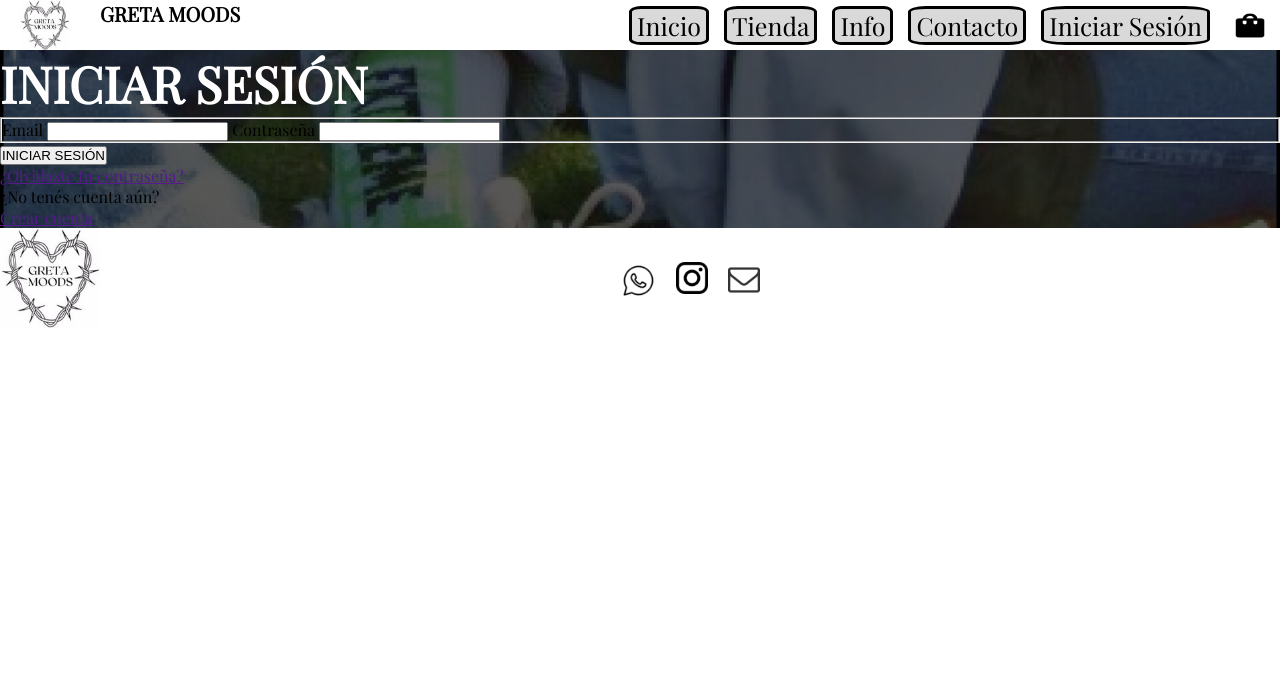
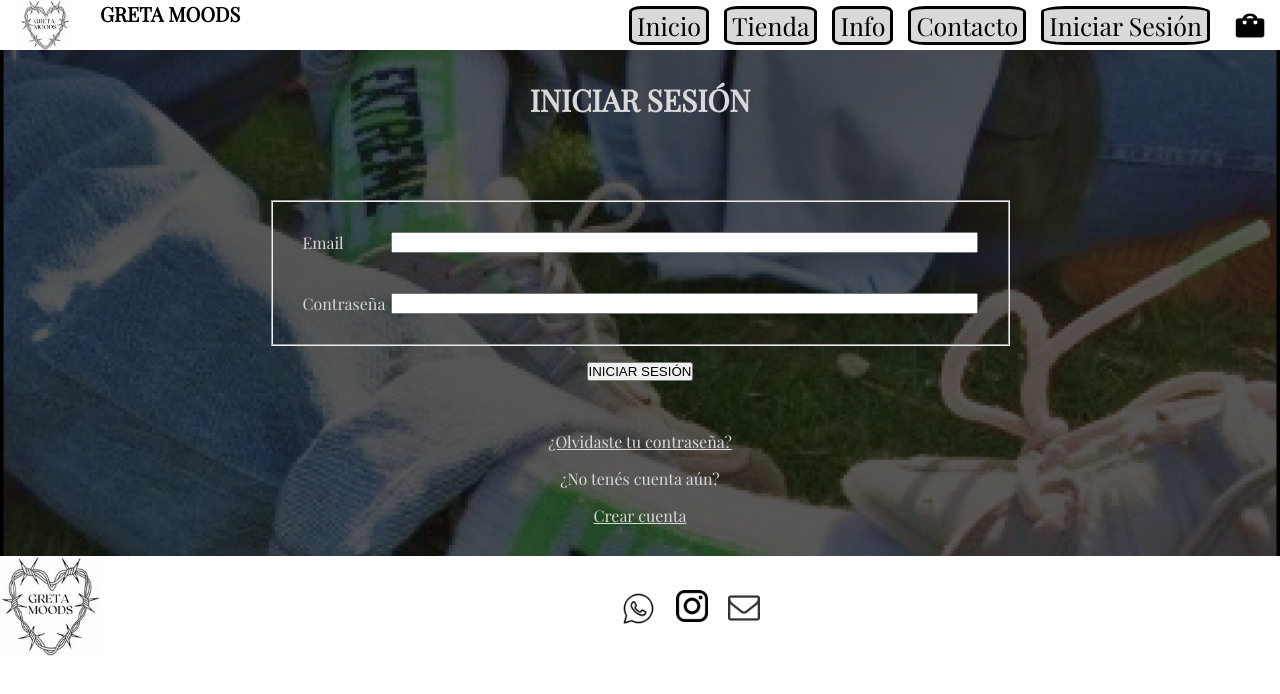
Before and after one commit to nicovyv/comision-39385, a plain HTML site: page pages/iniciar-sesion.html in a window 1280 px wide. Drawn offline with nearby package versions, Linux system fonts and the light colour scheme.

Commit message:
inclui main en enlace iniciar sesion con flex para desktop

```diff
--- a/css/style.css
+++ b/css/style.css
@@ -315,7 +315,9 @@ h1{
 
 .titulo-contacto{
     text-align: center;
-    padding: 35px;
+    color: #d9d9d9;
+    font-size: 30px;
+    padding: 30px;
 }
 .seccion-contacto{
     display: flex;
@@ -382,6 +384,89 @@ h1{
     padding-top: 16px;
 }
 
+/* MAIN INICIO SESION */
+
+.main-inicio-sesion{
+    padding-top: 50px;
+    padding-bottom: 50px;
+}
+.titulo-inicio-sesion{
+    text-align: center;
+    color: #d9d9d9;
+    font-size: 30px;
+    padding: 30px;
+}
+
+.seccion-inicio-sesion{
+    display: flex;
+    justify-content: center;
+}
+
+.contenedor-formulario-inicio-sesion{
+    display: flex;
+    justify-content: center;
+}
+.formulario-inicio-sesion{
+    display: flex;
+    width: 700px;
+    height: auto;
+    flex-direction: column;
+    gap: 40px;
+    padding: 30px;
+}
+
+
+.email-inicio-sesion{
+    display: flex;
+    width: 100%;
+    gap: 5px;
+}
+
+.pass-inicio-sesion{
+    display: flex;
+    width: 100%;
+    gap: 5px;
+}
+
+.formulario-inicio-sesion label span{
+    color: #d9d9d9;
+    width: 83px;
+}
+
+.input-email-inicio-sesion{
+    width: 587px;
+}
+
+.input-pass-inicio-sesion{
+    width: 587px;
+}
+
+.btn-inicio-sesion{
+    display: flex;
+    justify-content: center;
+    padding-top: 16px;
+}
+
+.seccion2-inicio-sesion{
+    display: flex;
+    flex-direction: column;
+    align-items: center;
+    color: #d9d9d9;
+    gap: 16px;
+    padding-bottom: 30px;
+}
+
+.seccion2-inicio-sesion a{
+    color: #d9d9d9;
+}
+
+
+
+
+
+
+
+
 /*  MEDIA QUERIES */
 
 
--- a/pages/iniciar-sesion.html
+++ b/pages/iniciar-sesion.html
@@ -35,22 +35,26 @@
 
 
     <main>
-        <section>
-            <div>
-                <h1>INICIAR SESIÓN</h1>
-            <form action="" method="post">
-                <fieldset>
-                    <label for="">
+        <h1 class="titulo-inicio-sesion">INICIAR SESIÓN</h1>
+        <section class="main-inicio-sesion">
+            <div class="seccion-inicio-sesion">
+                <form class="contenedor-fomulario-inicio-sesion" action="" method="post">
+                    <fieldset class="formulario-inicio-sesion">
+                        <label class="email-inicio-sesion" for="">
                             <span>Email</span>
-                        <input type="text"  id="Email">
+                            <input class="input-email-inicio-sesion" type="email"  id="Email">
                         </label>
-                    <label for="">
+                        <label class="pass-inicio-sesion" for="">
                             <span>Contraseña</span>
-                        <input type="text" id="Contraseña">
+                            <input class="input-pass-inicio-sesion" type="password" id="Password">
                         </label>
                     </fieldset>
-                <input type="submit" value="INICIAR SESIÓN">
+                    <div class="btn-inicio-sesion"><input type="submit" value="INICIAR SESIÓN"></div>
                 </form>
+            <div>
+        </section>
+        <section>
+            <div class="seccion2-inicio-sesion">
                 <a href=""><p>¿Olvidaste tu contraseña?</p></a>
                 <p>¿No tenés cuenta aún?</p><a href=""><p>Crear cuenta</p></a>
             </div>
```
Lines whose indentation alone changed are shown as unchanged.
